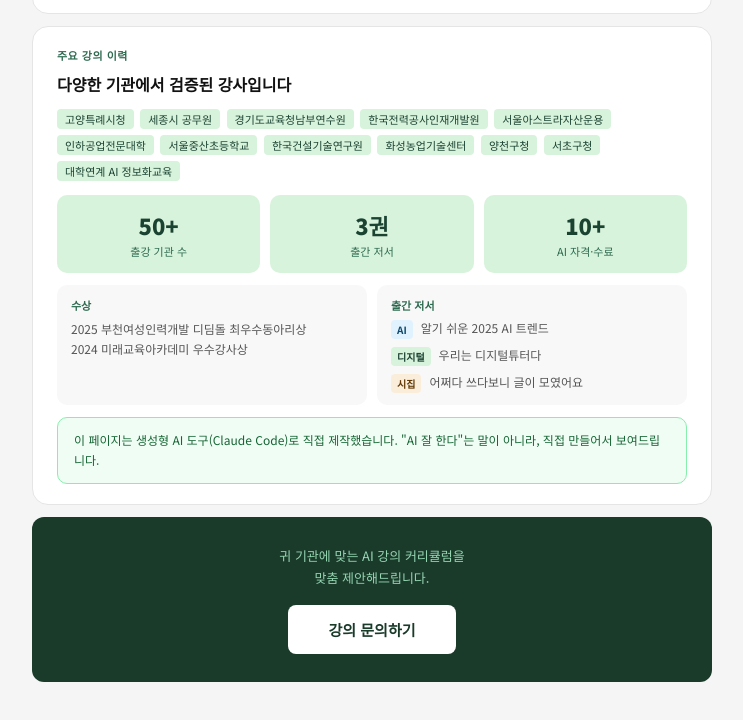
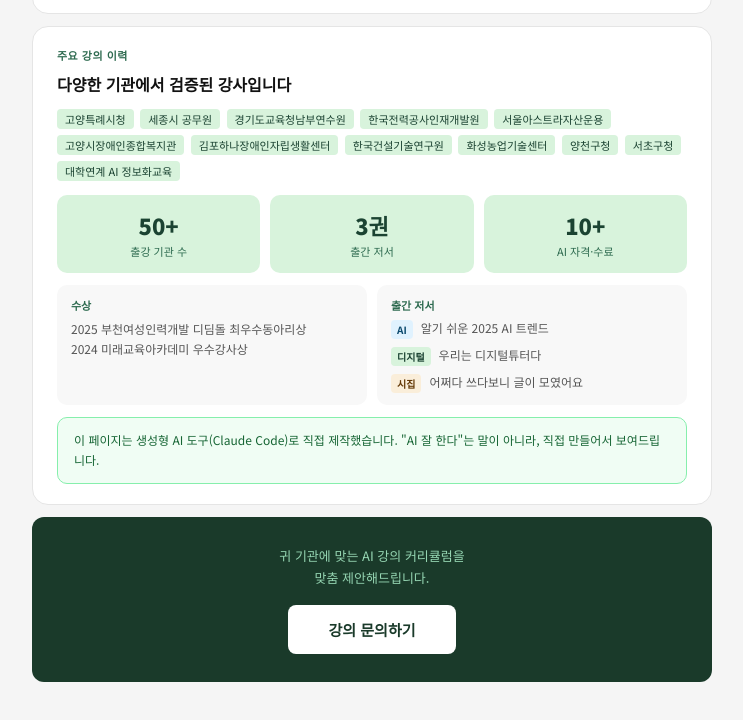
Before and after one commit to digitalyeonssam1/general-landing, a plain HTML site: page index.html in a window 1280 px wide. Shown: the part 1465-2185 px from the top of the page, without its empty margins (268-1011 px from the left). Drawn offline with Linux system fonts and the light colour scheme.

Commit message:
Update index.html

```diff
--- a/index.html
+++ b/index.html
@@ -185,8 +185,8 @@
       <span class="g-tag">경기도교육청남부연수원</span>
       <span class="g-tag">한국전력공사인재개발원</span>
       <span class="g-tag">서울아스트라자산운용</span>
-      <span class="g-tag">인하공업전문대학</span>
-      <span class="g-tag">서울중산초등학교</span>
+      <span class="g-tag">고양시장애인종합복지관</span>
+      <span class="g-tag">김포하나장애인자립생활센터</span>
       <span class="g-tag">한국건설기술연구원</span>
       <span class="g-tag">화성농업기술센터</span>
       <span class="g-tag">양천구청</span>
```
